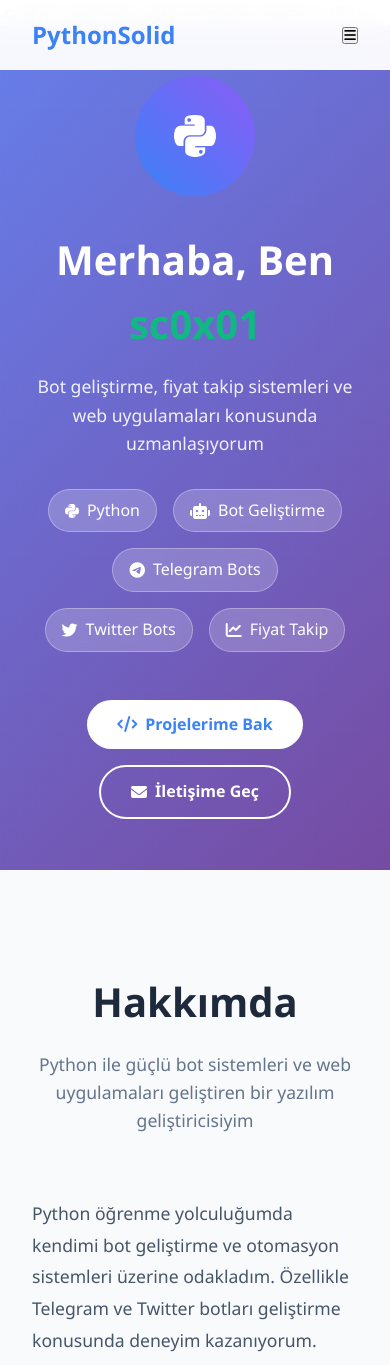
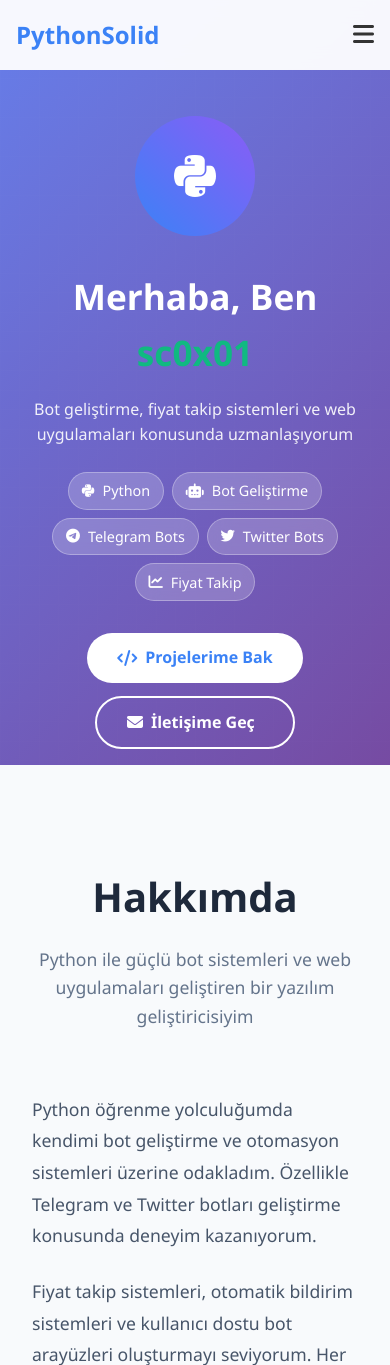
Before and after one commit to sc0x01/pythonsolid, a Django app: page / in a window 390 px wide; the page is wider, and only the part inside the window is pictured. Shown: the top 1365 px of that part. Run offline with Django 5.2, Linux system fonts and the light colour scheme.

Commit message:
home.html updates v1.0

```diff
--- a/templates/home.html
+++ b/templates/home.html
@@ -1,6 +1,4 @@
-.contact-methods {
-                grid-template-columns: 1fr;
-            }<!DOCTYPE html>
+<!DOCTYPE html>
 <html lang="tr">
 <head>
     <meta charset="UTF-8">
@@ -51,6 +49,7 @@
     <meta name="google-site-verification" content="-nhG8-vYtTTiEoHLnGk2owDjZZajjCNDeajFZyBTisM">
 
     <link href="https://cdnjs.cloudflare.com/ajax/libs/font-awesome/6.4.0/css/all.min.css" rel="stylesheet">
+
     <style>
         * {
             margin: 0;
@@ -63,6 +62,8 @@
             line-height: 1.6;
             color: #333;
             overflow-x: hidden;
+            width: 100%;
+            max-width: 100vw;
         }
 
         /* Navbar */
@@ -84,6 +85,7 @@
             justify-content: space-between;
             align-items: center;
             padding: 0 2rem;
+            position: relative;
         }
 
         .logo {
@@ -126,6 +128,17 @@
             width: 100%;
         }
 
+        /* Mobile Menu */
+        .mobile-menu-btn {
+            display: none;
+            background: none;
+            border: none;
+            font-size: 1.5rem;
+            color: #333;
+            cursor: pointer;
+            z-index: 1001;
+        }
+
         /* Hero Section */
         .hero {
             min-height: 100vh;
@@ -137,6 +150,9 @@
             color: white;
             position: relative;
             overflow: hidden;
+            padding-top: 80px;
+            width: 100%;
+            box-sizing: border-box;
         }
 
         .hero::before {
@@ -155,6 +171,8 @@
             padding: 2rem;
             position: relative;
             z-index: 1;
+            width: 100%;
+            box-sizing: border-box;
         }
 
         .hero-avatar {
@@ -257,6 +275,8 @@
             max-width: 1200px;
             margin: 0 auto;
             padding: 0 2rem;
+            width: 100%;
+            box-sizing: border-box;
         }
 
         .section-header {
@@ -498,14 +518,68 @@
         @media (max-width: 768px) {
             .nav-menu {
                 display: none;
+                position: absolute;
+                top: 100%;
+                left: 0;
+                width: 100%;
+                background: rgba(255, 255, 255, 0.98);
+                backdrop-filter: blur(10px);
+                flex-direction: column;
+                padding: 1rem 0;
+                box-shadow: 0 4px 20px rgba(0, 0, 0, 0.1);
+                border-top: 1px solid #e2e8f0;
+            }
+
+            .nav-menu.active {
+                display: flex;
+            }
+
+            .nav-menu li {
+                text-align: center;
+                padding: 0.5rem 0;
+            }
+
+            .nav-link {
+                display: block;
+                padding: 0.8rem 1rem;
+                font-size: 1.1rem;
+            }
+
+            .nav-link::after {
+                display: none;
+            }
+
+            .mobile-menu-btn {
+                display: block;
+            }
+
+            .hero {
+                padding-top: 100px;
+                min-height: calc(100vh - 80px);
+            }
+
+            .hero-content {
+                padding: 1rem;
             }
 
             .hero h1 {
-                font-size: 2.5rem;
+                font-size: 2.2rem;
+                margin-bottom: 1rem;
             }
 
             .hero .subtitle {
-                font-size: 1.1rem;
+                font-size: 1rem;
+                margin-bottom: 1.5rem;
+            }
+
+            .tech-tags {
+                gap: 0.5rem;
+                margin-bottom: 2rem;
+            }
+
+            .tech-tag {
+                font-size: 0.9rem;
+                padding: 0.4rem 0.8rem;
             }
 
             .about-content {
@@ -524,10 +598,26 @@
             .cta-buttons {
                 flex-direction: column;
                 align-items: center;
+                gap: 0.8rem;
             }
 
-            .tech-tags {
-                justify-content: center;
+            .btn {
+                width: auto;
+                min-width: 200px;
+            }
+
+            .contact-methods {
+                grid-template-columns: 1fr;
+            }
+
+            .nav-container {
+                padding: 0 1rem;
+            }
+        }
+
+        @media (min-width: 769px) {
+            .mobile-menu-btn {
+                display: none !important;
             }
         }
 
```
